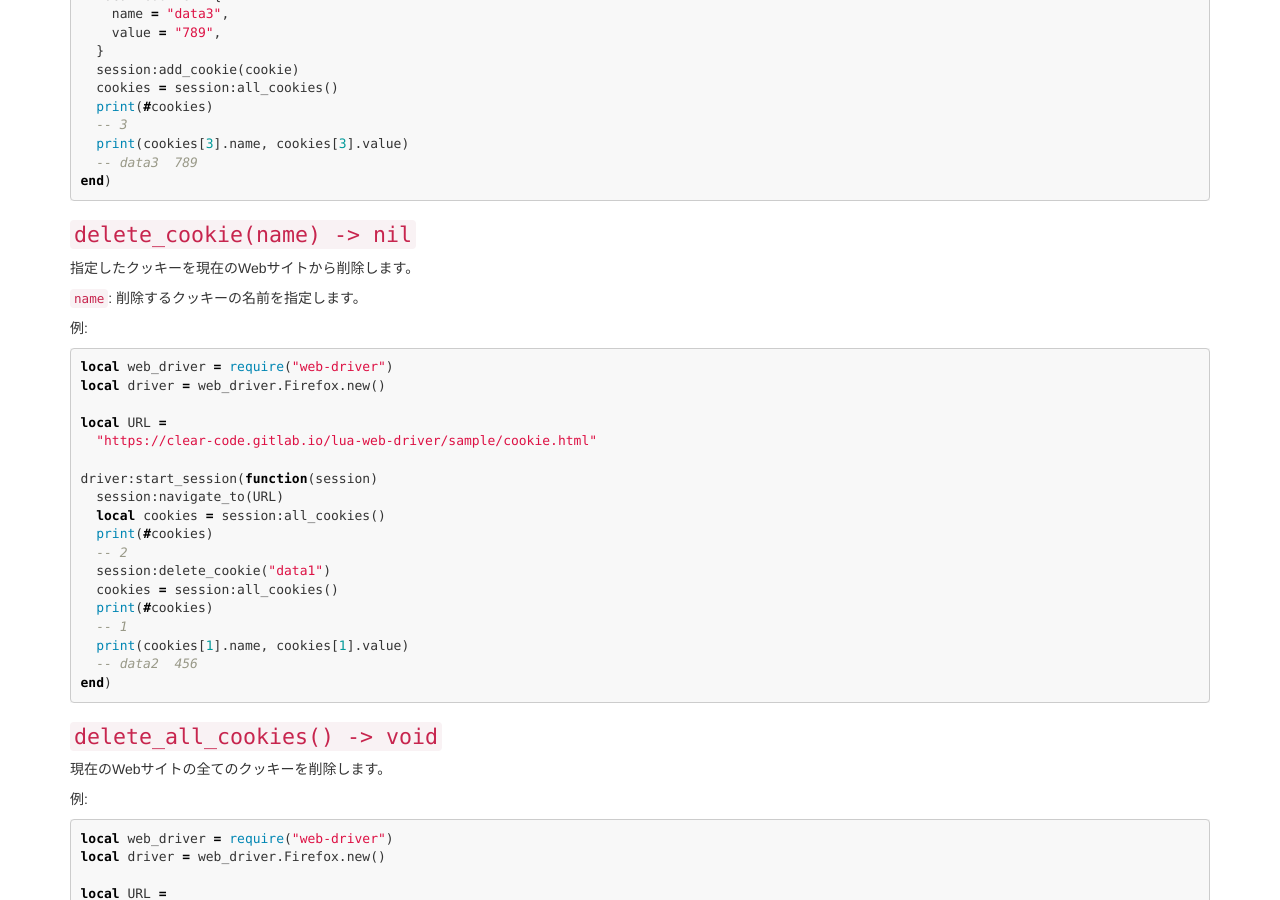
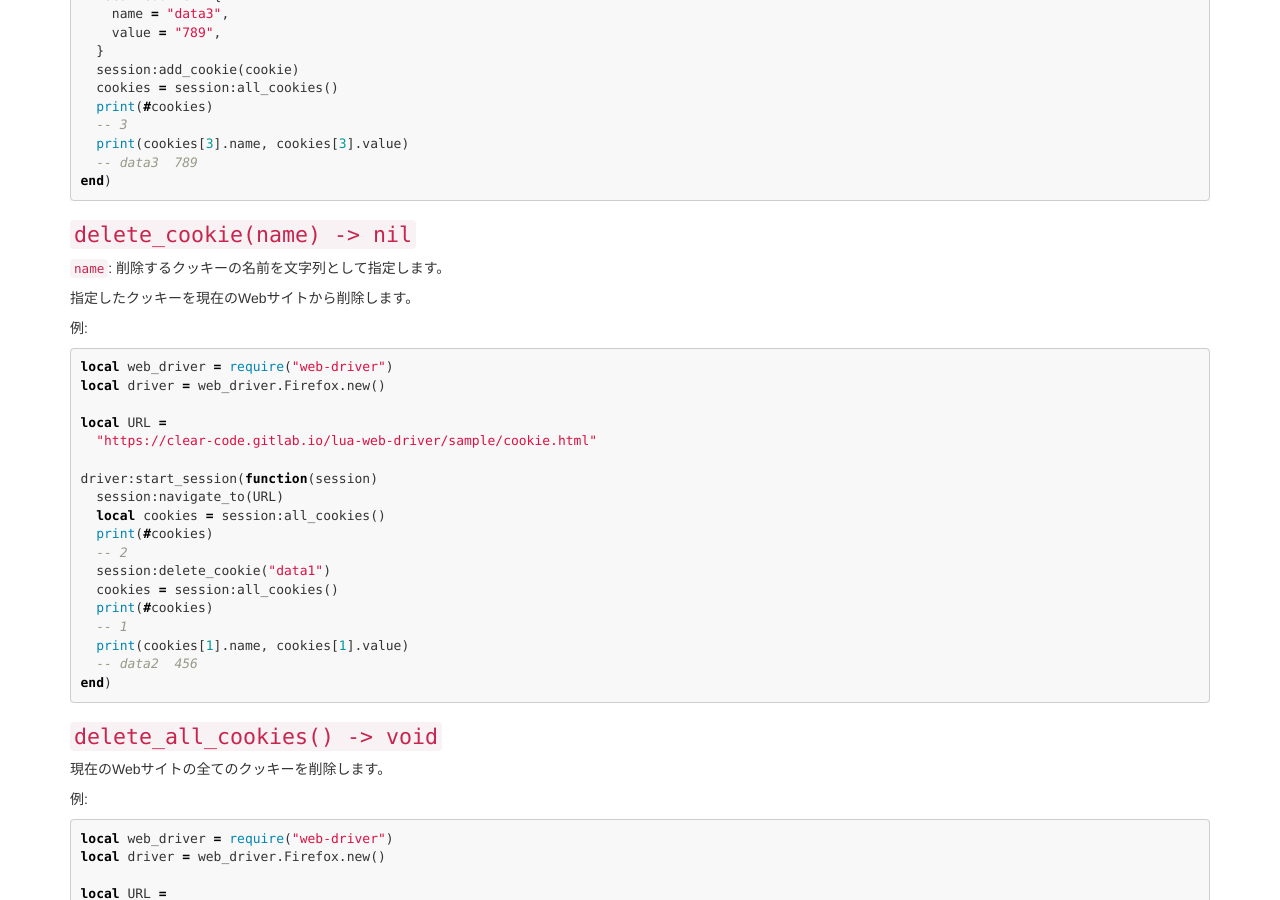
Before and after one commit to clear-code/lua-web-driver, a Jekyll site: the page built from docs/ja/reference/session.md, in a window 1280 px wide and 900 px high, scrolled down 11845 px. Built offline with Jekyll 4.4.1, drawn with Linux system fonts in a browser that asks for light colours.

Commit message:
doc reference: improve Japanese

```diff
--- a/docs/ja/reference/session.md
+++ b/docs/ja/reference/session.md
@@ -698,9 +698,9 @@ end)
 
 ### `delete_cookie(name) -> nil` {#delete-cookie}
 
+`name`: 削除するクッキーの名前を文字列として指定します。
+
 指定したクッキーを現在のWebサイトから削除します。
-
-`name`: 削除するクッキーの名前を指定します。
 
 例:
 
```
Also changed, not shown: docs/reference/session.md (+2 -2 lines), 1 other file.
